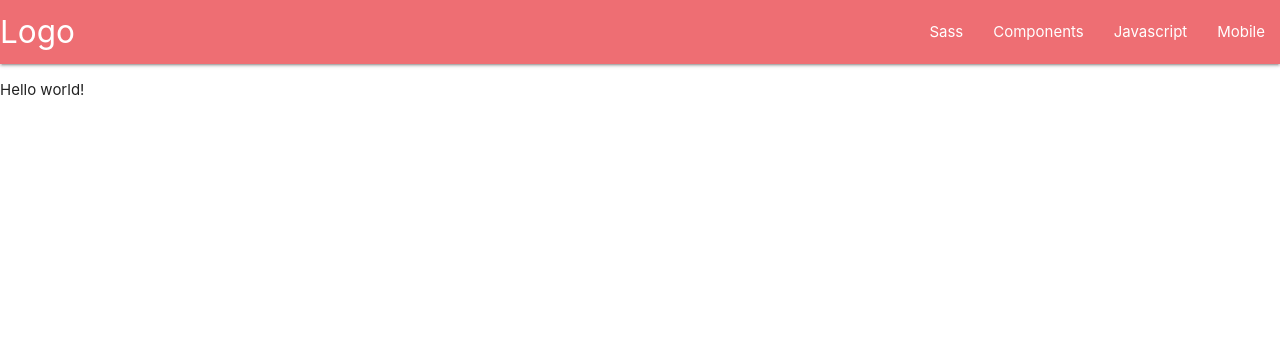
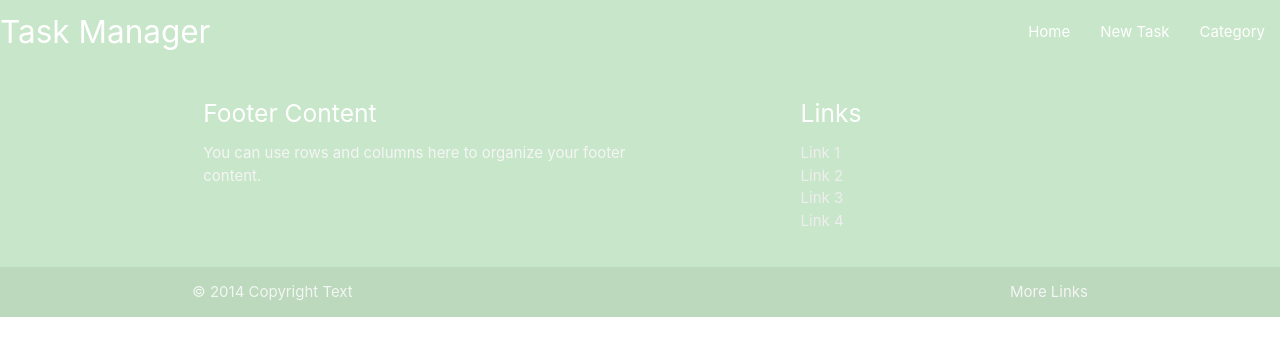
Before and after one commit to alcl2000/task-planner, a Flask app: page / in a window 1280 px wide. Shown: the top 356 px of the page. Run offline with Flask 2, Linux system fonts and the light colour scheme.

Commit message:
add: header and footer to templates

```diff
--- a/taskmanager/templates/base.html
+++ b/taskmanager/templates/base.html
@@ -7,31 +7,59 @@
     <link rel="stylesheet" href="{{ url_for('static', filename='css/style.css')}}" type="text/css">
     <!-- Materialize css -->
     <link rel="stylesheet" href="https://cdnjs.cloudflare.com/ajax/libs/materialize/1.0.0/css/materialize.min.css" type="text/css">
+    <link href="https://fonts.googleapis.com/icon?family=Material+Icons" rel="stylesheet">
     <title>Task manager</title>
 </head>
 <body>
     <!-- top navbar -->
-    <nav>
-    <div class="nav-wrapper">
-        <a href="#!" class="brand-logo">Logo</a>
+    <nav class="green lighten-4">
+    <div class="nav-wrapper ">
+        <a href="{{ url_for('home')}}" class="brand-logo">Task Manager</a>
         <a href="#" data-target="mobile-demo" class="sidenav-trigger"><i class="material-icons">menu</i></a>
         <ul class="right hide-on-med-and-down">
-        <li><a href="sass.html">Sass</a></li>
-        <li><a href="badges.html">Components</a></li>
-        <li><a href="collapsible.html">Javascript</a></li>
-        <li><a href="mobile.html">Mobile</a></li>
+        <li><a href="{{ url_for('home')}}">Home</a></li>
+        <li><a href="">New Task</a></li>
+        <li><a href="">Category</a></li>
         </ul>
     </div>
     </nav>
     <!-- side/mobile nav bar -->
     <ul class="sidenav" id="mobile-demo">
-    <li><a href="sass.html">Sass</a></li>
-    <li><a href="badges.html">Components</a></li>
-    <li><a href="collapsible.html">Javascript</a></li>
-    <li><a href="mobile.html">Mobile</a></li>
+        <li><a href="{{ url_for('home')}}">Home</a></li>
+        <li><a href="">New Task</a></li>
+        <li><a href="">Category</a></li>
     </ul>
 
-    <p>Hello world!</p>
+   <main class="content">
+    {% block content %}
+    {% endblock %}
+   </main>
+
+   <footer class="page-footer green lighten-4">
+    <div class="container">
+      <div class="row">
+        <div class="col l6 s12">
+          <h5 class="white-text">Footer Content</h5>
+          <p class="grey-text text-lighten-4">You can use rows and columns here to organize your footer content.</p>
+        </div>
+        <div class="col l4 offset-l2 s12">
+          <h5 class="white-text">Links</h5>
+          <ul>
+            <li><a class="grey-text text-lighten-3" href="#!">Link 1</a></li>
+            <li><a class="grey-text text-lighten-3" href="#!">Link 2</a></li>
+            <li><a class="grey-text text-lighten-3" href="#!">Link 3</a></li>
+            <li><a class="grey-text text-lighten-3" href="#!">Link 4</a></li>
+          </ul>
+        </div>
+      </div>
+    </div>
+    <div class="footer-copyright">
+      <div class="container">
+      © 2014 Copyright Text
+      <a class="grey-text text-lighten-4 right" href="#!">More Links</a>
+      </div>
+    </div>
+  </footer>
 
     <script src="{{ url_for('static', filename='js/script.js') }}"></script>
     <!-- Jquery and Materialize Script tags -->
```
